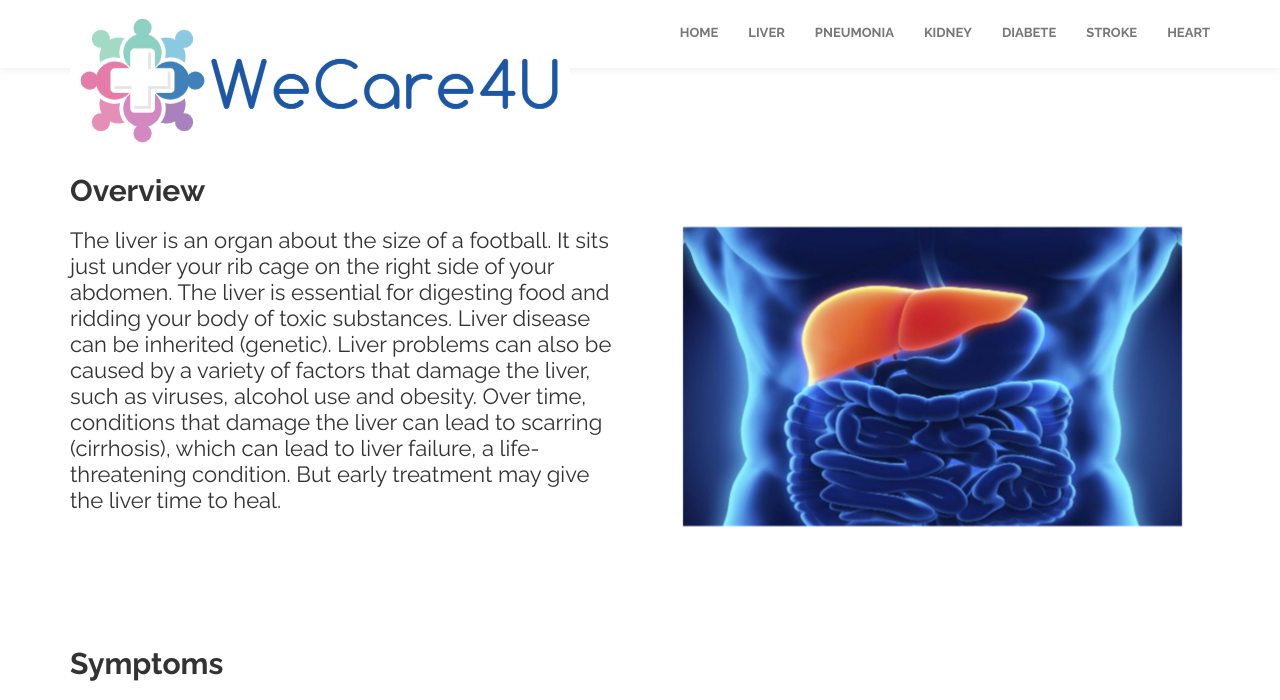
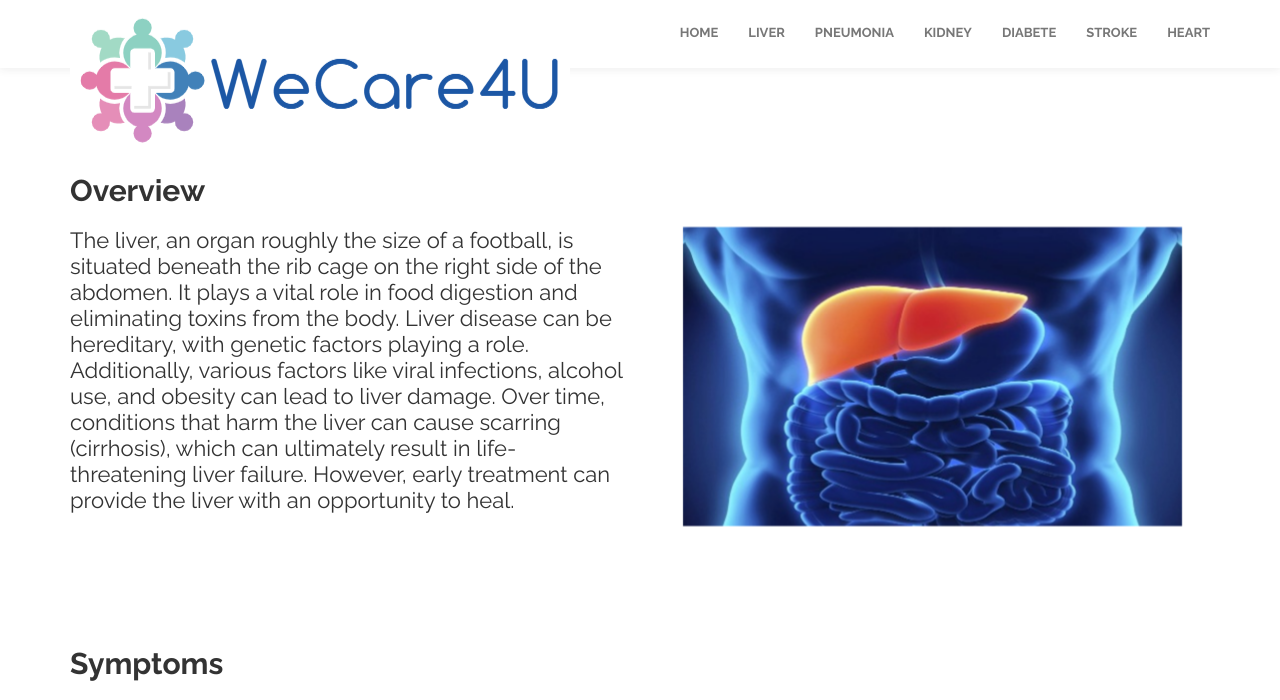
Before and after one commit to BLakshmiSahithi/wecareforu, a Flask app: page /liver in a window 1280 px wide. Shown: the top 700 px of the page. Run offline with Flask 2, Linux system fonts and the light colour scheme; some libraries are stand-ins or nearby versions.

Commit message:
liver_index.html

```diff
--- a/website/templates/liver_index.html
+++ b/website/templates/liver_index.html
@@ -9,11 +9,11 @@
 					<div class="col-md-6 col-sm-6 wow fadeInLeft" data-wow-delay="0.5s">
 						<h3>Liver Disease</h3>
 						<h4>Overview</h4>
-						<p>	The liver is an organ about the size of a football. It sits just under your rib cage on the right side of your abdomen. The liver is essential for digesting food and ridding your body of toxic substances.
-
-						Liver disease can be inherited (genetic). Liver problems can also be caused by a variety of factors that damage the liver, such as viruses, alcohol use and obesity.
-
-						Over time, conditions that damage the liver can lead to scarring (cirrhosis), which can lead to liver failure, a life-threatening condition. But early treatment may give the liver time to heal.
+						<p>The liver, an organ roughly the size of a football, is situated beneath the rib cage on the right side of the abdomen.
+							It plays a vital role in food digestion and eliminating toxins from the body.
+							Liver disease can be hereditary, with genetic factors playing a role.
+							Additionally, various factors like viral infections, alcohol use, and obesity can lead to liver damage. Over time, conditions that harm the liver can cause scarring (cirrhosis), which can ultimately result in life-threatening liver failure.
+							However, early treatment can provide the liver with an opportunity to heal.
 						</p>
 
 					</div>
```
